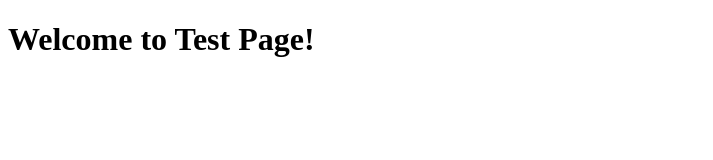
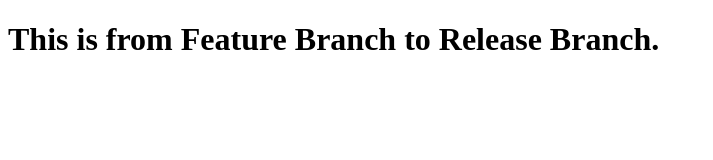
Before and after one commit to reddyfull/azurefunctions, a plain HTML site: page welcome.html in a window 1280 px wide. Shown: the whole page, without its empty margins (0-713 px from the left). Drawn offline with Linux system fonts and the light colour scheme.

Commit message:
Feature Testing

```diff
--- a/welcome.html
+++ b/welcome.html
@@ -4,6 +4,6 @@
     <title>Welcome to Test Page</title>
 </head>
 <body>
-    <h1>Welcome to Test Page!</h1>
+    <h1>This is from Feature Branch to Release Branch.</h1>
 </body>
 </html>
```
